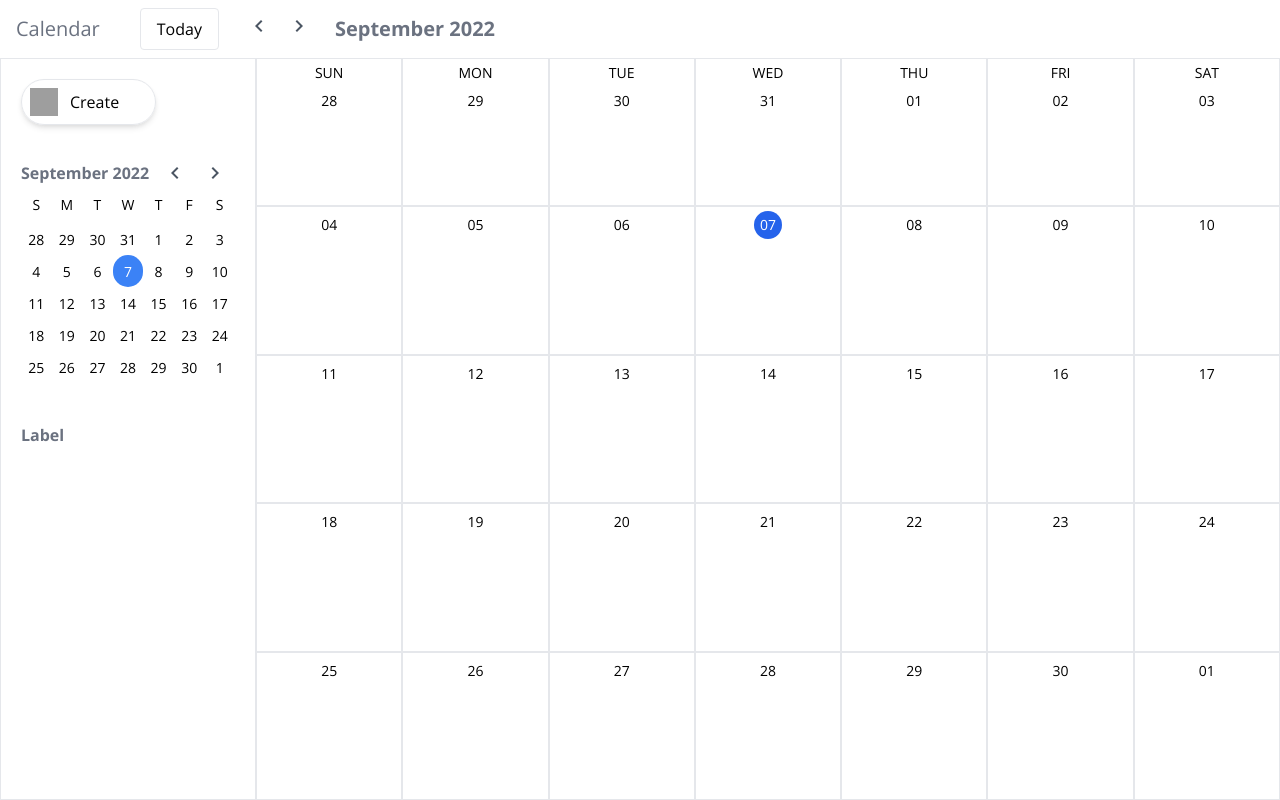
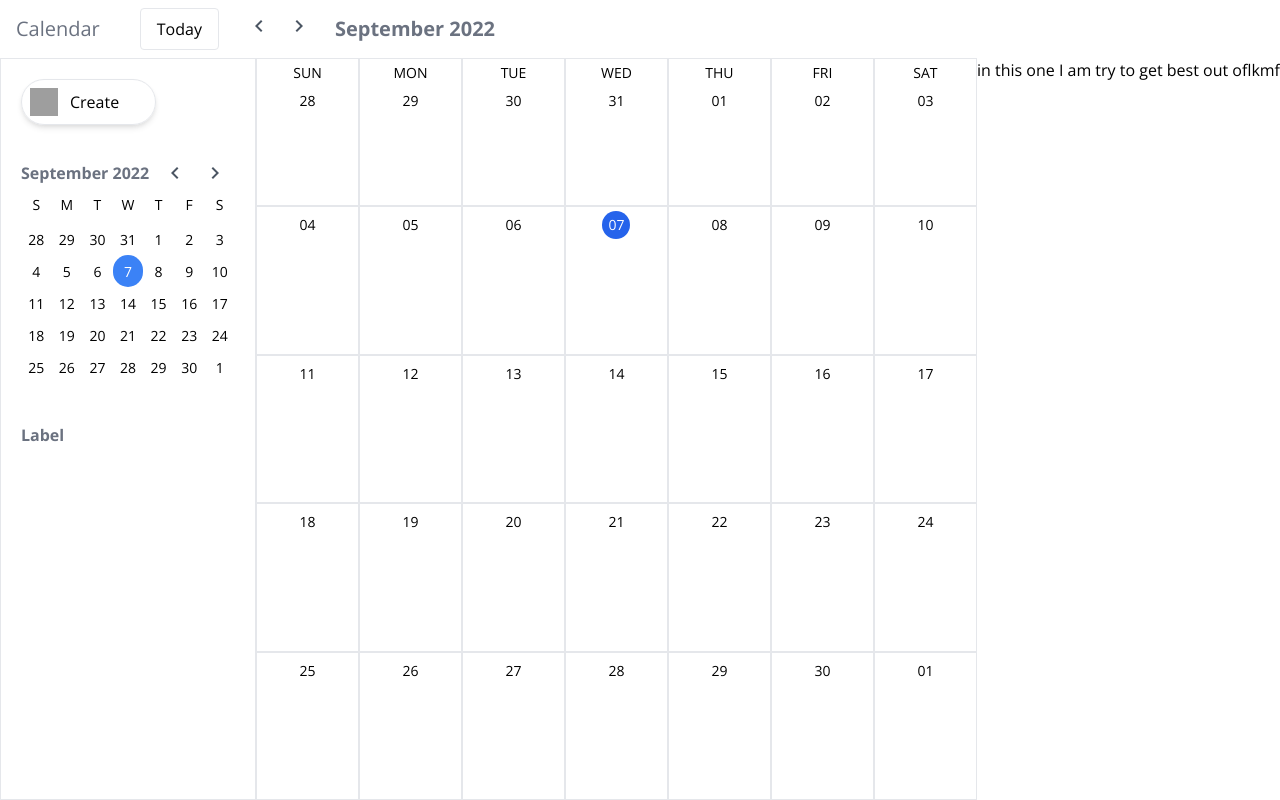
Before and after one commit to sajadmsNew/up_work_test, a React (Create React App) app: page / in a window 1280 px wide. Built offline with nearby package versions, Linux system fonts and the light colour scheme; grey boxes are pictures that could not be loaded.

Commit message:
silly-change

```diff
--- a/src/App.js
+++ b/src/App.js
@@ -23,6 +23,7 @@ function App() {
         <div className="flex flex-1">
           <Sidebar />
           <Month month={currenMonth} />
+          in this one I am try to get best out oflkmf
         </div>
       </div>
     </React.Fragment>
```
